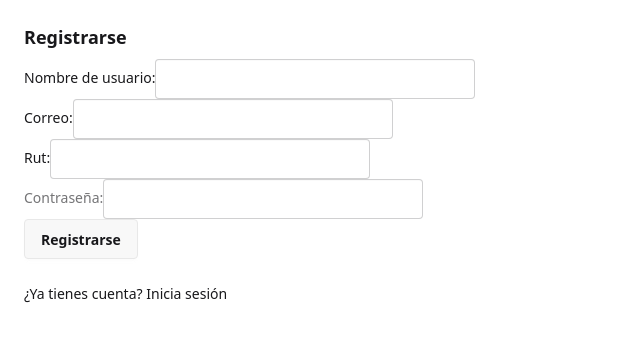
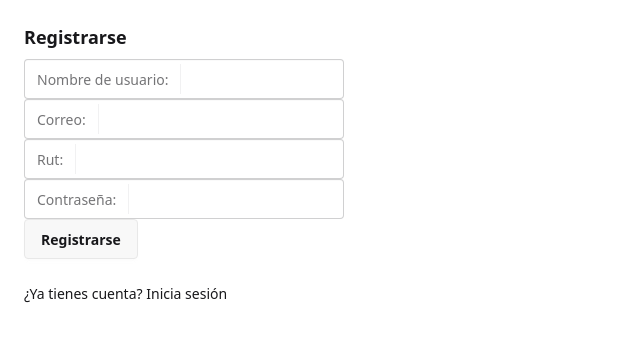
Before and after one commit to rogandven/U2yyT2GDn75vmSQ, a React (Vite) app in the folder frontend/: page /register in a window 1280 px wide. Shown: the top 342 px of the page, without its empty margins (0-640 px from the left). Built offline with nearby package versions, Linux system fonts and the light colour scheme.

Commit message:
Reformatted all textboxes

```diff
--- a/frontend/src/components/LoginRegisterForm.jsx
+++ b/frontend/src/components/LoginRegisterForm.jsx
@@ -31,18 +31,25 @@ const LoginRegisterForm = ({ mode = "login", onSubmit, loginError}) => {
         {mode === "login" ? "Iniciar sesión" : "Registrarse"}
       </h2>
 
-      {mode === "login" && (Object.values(errors).length > 0 || loginError) && (
+      {/*mode === "login" && (Object.values(errors).length > 0 || loginError) && (
         <div className="form-error-container">
           <p>{errors.email?.message || errors.password?.message || loginError}</p>
         </div>
       )}
 
+      {/* ------ CLASE BASE ------ */}
+      {/* <label className="input">
+        <span class="label">https://</span>
+        <input type="text" placeholder="URL" />
+      </label> */}
+
       <form onSubmit={handleSubmit(onFormSubmit)}>
         {mode === "register" && (
           <div className="form-group">
-            <label>Nombre de usuario:</label>
+            <label className="input">
+              <span class="label">Nombre de usuario:</span>
               <input
-              className="input"
+
                 type="text"
                 min={3}
                 {...register("username", {
@@ -64,6 +71,7 @@ const LoginRegisterForm = ({ mode = "login", onSubmit, loginError}) => {
                   },
                 })}
               />
+            </label>
             {errors.username && (
               <span className="form-error-container">
                 {errors.username.message}
@@ -72,9 +80,10 @@ const LoginRegisterForm = ({ mode = "login", onSubmit, loginError}) => {
           </div>
         )}
         <div className="form-group">
-          <label>Correo:</label>
+          <label className="input">
+            <span class="label">Correo:</span>
             <input
-            className="input"
+
               type="email"
               {...register("email", {
                 required: "El correo es obligatorio",
@@ -93,21 +102,18 @@ const LoginRegisterForm = ({ mode = "login", onSubmit, loginError}) => {
                 },
               })}
             />
+          </label>
           {errors.email && (
             <span className="form-error-container">{errors.email.message}</span>
           )}
         </div>
-          {/* ------ CLASE BASE ------ */}
-          {/* <label className="input">
-            <span class="label">https://</span>
-            <input type="text" placeholder="URL" />
-          </label> */}
 
         {mode === "register" && (
           <div className="form-group">
-            <label>Rut:</label>
+            <label className="input">
+                <span class="label">Rut:</span>
                 <input
-              className="input"
+
                   type="text"
                   {...register("rut", {
                     required: "El rut es obligatorio",
@@ -117,6 +123,7 @@ const LoginRegisterForm = ({ mode = "login", onSubmit, loginError}) => {
                     },
                   })}
                 />
+            </label>
             {errors.rut && (
               <span className="form-error-container">{errors.rut.message}</span>
             )}
@@ -124,9 +131,10 @@ const LoginRegisterForm = ({ mode = "login", onSubmit, loginError}) => {
         )}
 
         <div className="form-group">
+          <label className="input">
             <span className="label">Contraseña:</span>
             <input
-            className="input"
+
               type="password"
               {...register("password", {
                 required: "La contraseña es obligatoria",
@@ -140,6 +148,7 @@ const LoginRegisterForm = ({ mode = "login", onSubmit, loginError}) => {
                 },
               })}
             />
+          </label>
           {errors.password && (
             <span className="form-error-container">
               {errors.password.message}
```
Lines whose indentation alone changed are shown as unchanged.
